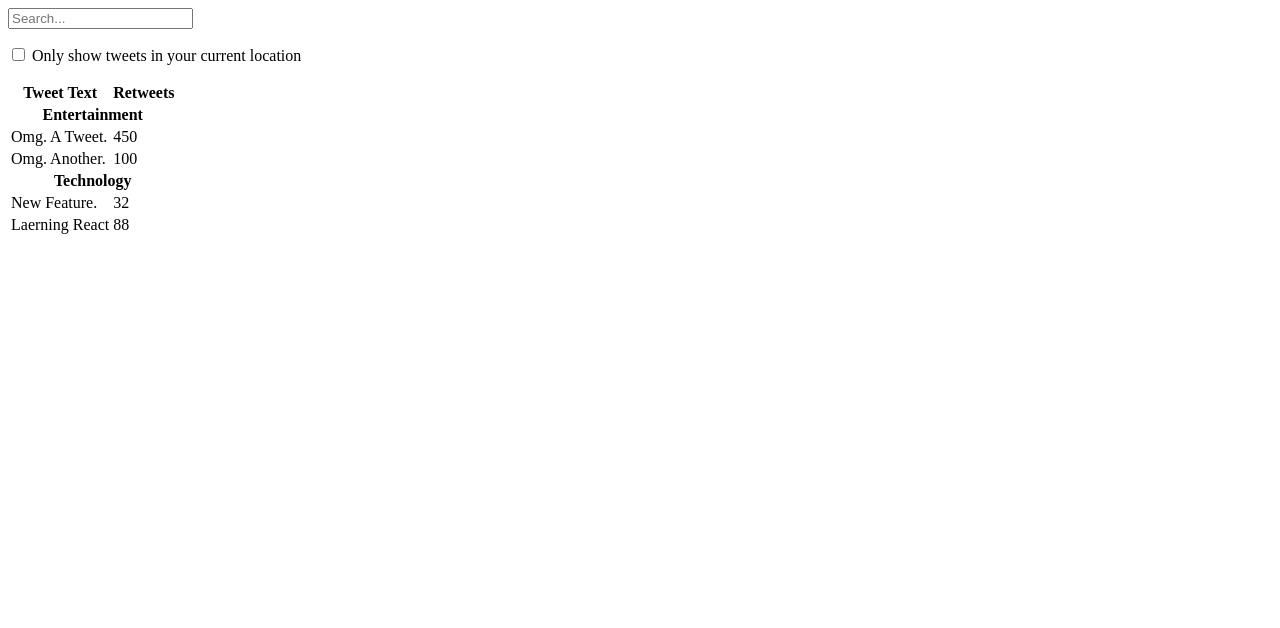
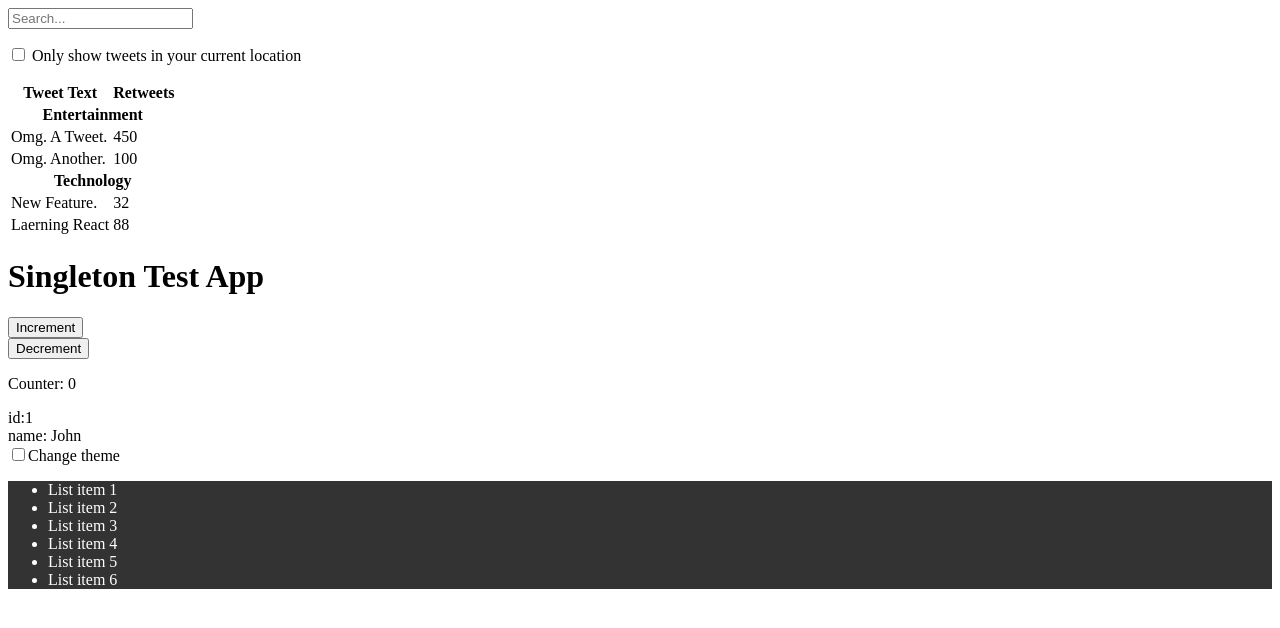
Before and after one commit to mikaeileghbal/react-patterns, a React (Create React App) app: page / in a window 1280 px wide. Shown: the top 628 px of the page. Built offline with nearby package versions, Linux system fonts and the light colour scheme.

Commit message:
Proxy, Provider patterns

```diff
--- a/src/App.js
+++ b/src/App.js
@@ -1,5 +1,10 @@
 import React from "react";
 import TweetSearchResult from "./components/TweetSearchResult";
+import ThemedApp from "./patterns/Provider/ThemedApp";
+import UsingProvider from "./patterns/Provider/UsingProvider";
+import ProxyTest from "./patterns/Proxy/ProxyTest";
+import singletonCounter from "./patterns/Singleton/Counter";
+import SingletonTest from "./patterns/Singleton/TestApp";
 
 const tweets = [
   {
@@ -29,8 +34,20 @@ const tweets = [
 ];
 export default function App() {
   return (
-    <div>
-      <TweetSearchResult tweets={tweets} />
-    </div>
+    <>
+      <div>
+        <TweetSearchResult tweets={tweets} />
+      </div>
+      <div>
+        <SingletonTest />
+      </div>
+      <div>{/* <ProxyTest /> */}</div>
+      <div>
+        <UsingProvider />
+      </div>
+      <div>
+        <ThemedApp />
+      </div>
+    </>
   );
 }
--- /dev/null
+++ b/src/patterns/Provider/ThemedApp.js
@@ -0,0 +1,62 @@
+import React, { createContext, useContext, useState } from "react";
+
+const themes = {
+  light: {
+    backgroundColor: "#fff",
+    color: "#000",
+  },
+  dark: {
+    backgroundColor: "#333",
+    color: "#fff",
+  },
+};
+
+const ThemeContext = createContext();
+
+export default function ThemedApp() {
+  const [theme, setTheme] = useState("dark");
+
+  function toggleTheme() {
+    setTheme(theme === "dark" ? "light" : "dark");
+  }
+
+  const providerValue = { theme: themes[theme], toggleTheme };
+
+  return (
+    <div>
+      <ThemeContext.Provider value={providerValue}>
+        <Toggle />
+        <List />
+      </ThemeContext.Provider>
+    </div>
+  );
+}
+
+function Toggle() {
+  const { theme, toggleTheme } = useContext(ThemeContext);
+  return (
+    <div>
+      <label>
+        <input type="checkbox" onClick={toggleTheme} />
+        Change theme
+      </label>
+    </div>
+  );
+}
+
+function List() {
+  const { theme } = useContext(ThemeContext);
+  console.log(theme);
+  return (
+    <div>
+      <ul style={theme}>
+        <li>List item 1</li>
+        <li>List item 2</li>
+        <li>List item 3</li>
+        <li>List item 4</li>
+        <li>List item 5</li>
+        <li>List item 6</li>
+      </ul>
+    </div>
+  );
+}
--- /dev/null
+++ b/src/patterns/Provider/UsingProvider.js
@@ -0,0 +1,26 @@
+import React, { createContext, useContext } from "react";
+
+const data = { id: 1, name: "John" };
+const DataContext = createContext({});
+
+export default function UsingProvider() {
+  return (
+    <div>
+      <DataContext.Provider value={{ data }}>
+        <SideBar />
+        <Content />
+      </DataContext.Provider>
+    </div>
+  );
+}
+
+function SideBar() {
+  const { data } = useContext(DataContext);
+  console.log(data.name);
+  return <div>id:{data.id}</div>;
+}
+
+function Content() {
+  const { data } = useContext(DataContext);
+  return <div>name: {data.name}</div>;
+}
--- /dev/null
+++ b/src/patterns/Proxy/PersonProxy.js
@@ -0,0 +1,28 @@
+const person = {
+  name: "John Doe",
+  age: 42,
+  country: "USA",
+};
+
+const personProxy = new Proxy(person, {
+  get: (obj, prop) => {
+    if (!obj[prop]) {
+      console.log(`This property doesnt exist on the target object.`);
+    } else {
+      console.log(`The value of ${prop} is ${Reflect.get(obj, prop)}`);
+    }
+  },
+
+  set: (obj, prop, value) => {
+    if (prop === "age" && typeof value !== "number") {
+      console.log(`You can only pass numeric values for age.`);
+    } else if (prop === "name" && value.length < 2) {
+      console.log(`You need to provide a valid name`);
+    } else {
+      console.log(`Changed ${prop} from ${obj[prop]} to ${value}`);
+      return Reflect.set(obj, prop, value);
+    }
+  },
+});
+
+export { personProxy };
--- /dev/null
+++ b/src/patterns/Proxy/ProxyTest.js
@@ -0,0 +1,14 @@
+import React from "react";
+import { personProxy } from "./PersonProxy";
+
+export default function ProxyTest() {
+  const name = personProxy.name;
+  const last = personProxy.lastName;
+  personProxy.age = 45;
+  personProxy.name = "1";
+  return (
+    <div>
+      <h1>Proxy test</h1>
+    </div>
+  );
+}
--- /dev/null
+++ b/src/patterns/Singleton/Counter.js
@@ -0,0 +1,30 @@
+let counter = 0;
+let instance;
+
+class Counter {
+  constructor() {
+    if (instance) {
+      throw new Error("You can only create one instance!");
+    }
+    instance = this;
+  }
+
+  getInstance() {
+    return this;
+  }
+
+  getCount() {
+    return counter;
+  }
+
+  increment() {
+    return ++counter;
+  }
+
+  decrement() {
+    return --counter;
+  }
+}
+
+const singletonCounter = Object.freeze(new Counter());
+export default singletonCounter;
--- /dev/null
+++ b/src/patterns/Singleton/CounterObject.js
@@ -0,0 +1,14 @@
+let count = 0;
+
+const counter = {
+  increment() {
+    return ++count;
+  },
+
+  decrement() {
+    return --count;
+  },
+};
+
+Object.freeze(counter);
+export { counter };
--- /dev/null
+++ b/src/patterns/Singleton/TestApp.js
@@ -0,0 +1,42 @@
+import React, { useState } from "react";
+import singletonCounter from "./Counter";
+import { counter } from "./CounterObject";
+
+export default function SingletonTest() {
+  const [count, setCounter] = useState(0);
+
+  const handleInc = () => {
+    setCounter(singletonCounter.getCount());
+    setCounter(counter.increment());
+  };
+
+  const handleDec = () => {
+    setCounter(singletonCounter.getCount());
+    setCounter(counter.decrement());
+  };
+
+  return (
+    <div>
+      <h1>Singleton Test App</h1>
+      <Increment onInc={handleInc} />
+      <Decrement onDec={handleDec} />
+      <p>Counter: {count}</p>
+    </div>
+  );
+}
+
+function Increment({ onInc }) {
+  return (
+    <div>
+      <button onClick={onInc}>Increment</button>
+    </div>
+  );
+}
+
+function Decrement({ onDec }) {
+  return (
+    <div>
+      <button onClick={onDec}>Decrement</button>
+    </div>
+  );
+}
```
Also changed, not shown: 1 other file (tests, documents, lock files or other folders).
